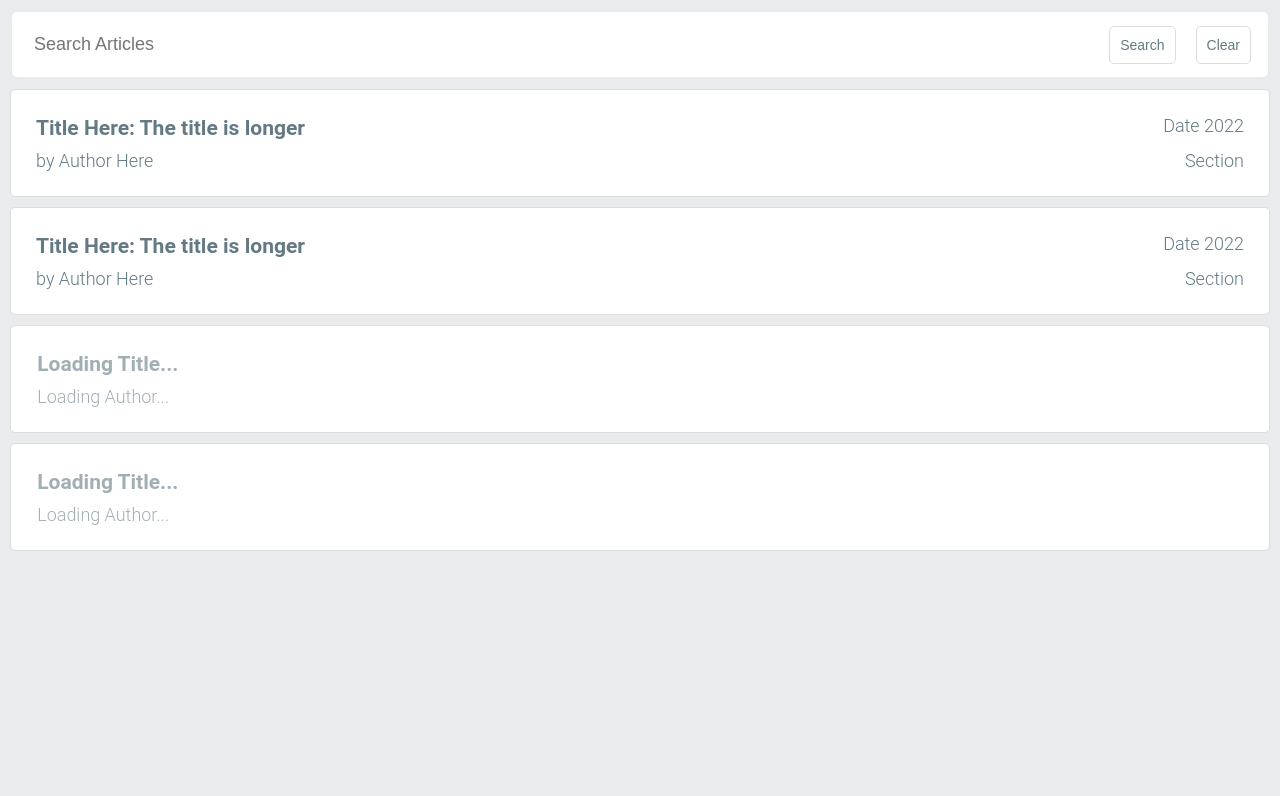
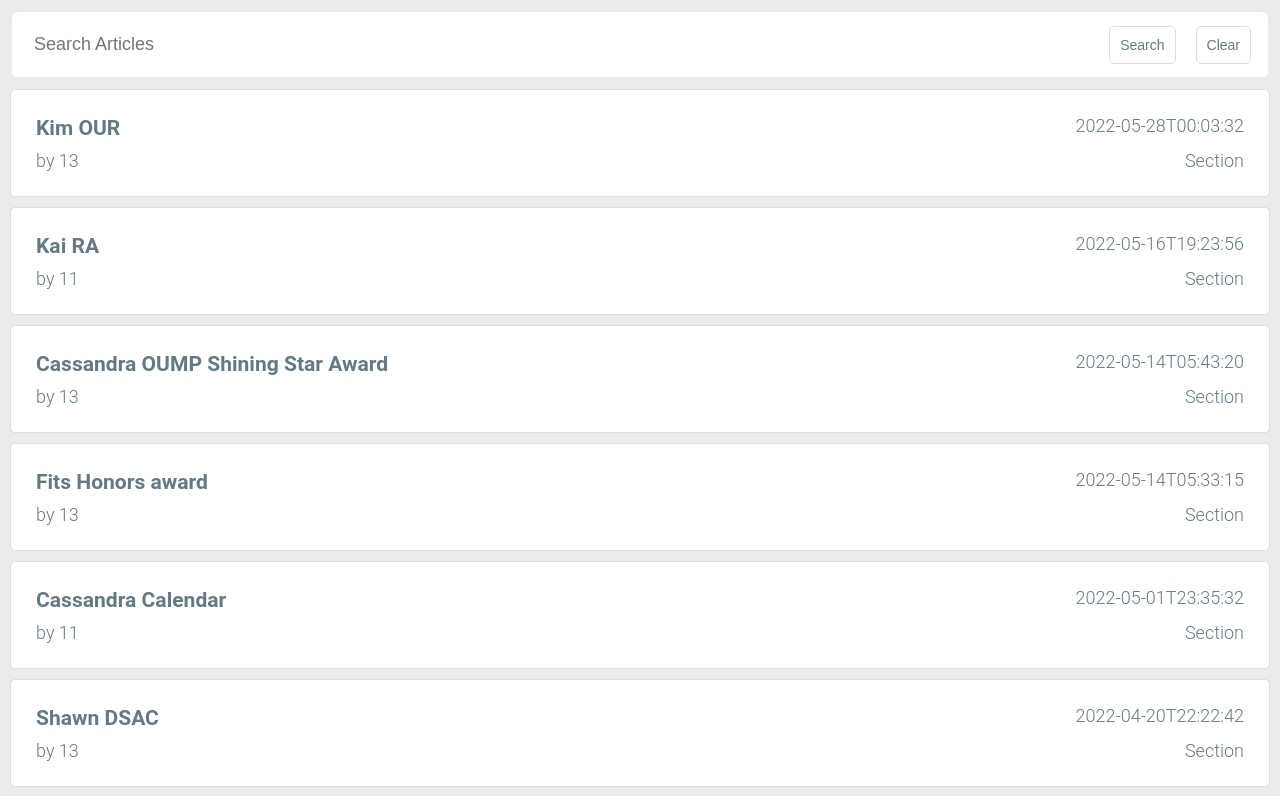
Before and after one commit to johndwatt/Newsletter-Search-App, a React (Create React App) app: page / in a window 1280 px wide. Shown: the top 796 px of the page. Built offline with nearby package versions, Linux system fonts and the light colour scheme.

Commit message:
gets temp data to load properly

```diff
--- a/src/components/Article.js
+++ b/src/components/Article.js
@@ -3,16 +3,44 @@ import React from 'react';
 import "../styles/Article.css"
 
 function Article(props) {
+
+    // const [title, setTitle] = useState("");
+    // const [author, setAuthor] = useState("");
+    // const [date, setDate] = useState("");
+
+    // useEffect(() => {
+    //     const formatDateStr = function (str) {
+    //         const dateObj = new Date(str);
+    //         let months = ["Jan", "Feb", "Mar", "Apr", "May", "Jun", "Jul","Aug", "Sep", "Oct", "Nov", "Dec"];
+    //         return `${months[dateObj.getMonth()]} ${dateObj.getFullYear()}`;
+    //     }
+
+    //     const formatAuthorStr = function (str) {
+    //         let author = str.match(/by (.*?)</i)[1]
+    //         return author;
+    //     }
+
+    //     const formatTitleStr = function (str) {
+    //         let title = str.match(/<h1>(.*?)</i)[1]
+    //         return title;
+    //     }
+
+    //     setDate(formatDateStr(props.article.date));
+    //     setTitle(formatTitleStr(props.article.title));
+    //     setAuthor(formatAuthorStr(props.atticle.content.rendered));
+    // }, []);
+
+
     return (
-        <a href="" className='article-link'>
+        <a href={props.link} className='article-link'>
             <section className='article-box'>
                 <div className='flex'>
-                    <h3 className='article-title'>Title Here: The title is longer</h3>
-                    <p className='article-author'>Date 2022</p>
+                    <h3 className='article-title'>{props.title}</h3>
+                    <p className='article-date'>{props.date}</p>
                 </div>
                 <div className='flex'>
-                    <p className='article-author'>by Author Here</p>
-                    <p className='article-author'>Section</p>
+                    <p className='article-author'>by {props.author}</p>
+                    <p className='article-section'>Section</p>
                 </div>
 
             </section>
--- a/src/components/ArticleContainer.js
+++ b/src/components/ArticleContainer.js
@@ -1,19 +1,46 @@
-import React from 'react';
+import React, { useState, useEffect } from 'react';
+import { DATA_OBJ} from "../api/api_connection"
+// import axios from 'axios';
 
 import Article from './Article'
-import Loading from './Loading'
 import Search from './Search'
 
 import "../styles/ArticleContainer.css"
 
 function ArticleContainer(props) {
+    const [articles, setArticles] = useState([]);
+
+    useEffect(() => {
+        let temp = JSON.parse(JSON.stringify(DATA_OBJ));
+        setArticles(temp);
+    }, []);
+
+    console.log(articles);
+
     return (
         <main className='article-container'>
             <Search />
-            <Article />
-            <Article />
-            <Loading />
-            <Loading />
+            <div className='article-container-display'>
+                { articles.length > 0 ? (
+                    // PROBLEM HERE: will not display article because each article is a JS object, need to compare to shower thoughts and see what happens there. How to parse properly so that the data can be gathered?
+                    // try to set up auth headers and actually get the real data from wordpress site with your password stuff
+                    articles.map((article) => {
+                        return (
+                            <Article
+                            key={article.id}
+                            title={article.title.rendered}
+                            author={article.author}
+                            date={article.date}
+                            link={article.link} />
+                        )
+                    })
+                ) : (
+                    <div className='no-articles'>
+                        <h3>No articles found!</h3>
+                        <p>Please try again later.</p>
+                    </div>
+                )}
+            </div>
         </main>
     );
 }
```
Also changed, not shown: public/manifest.json (added).
